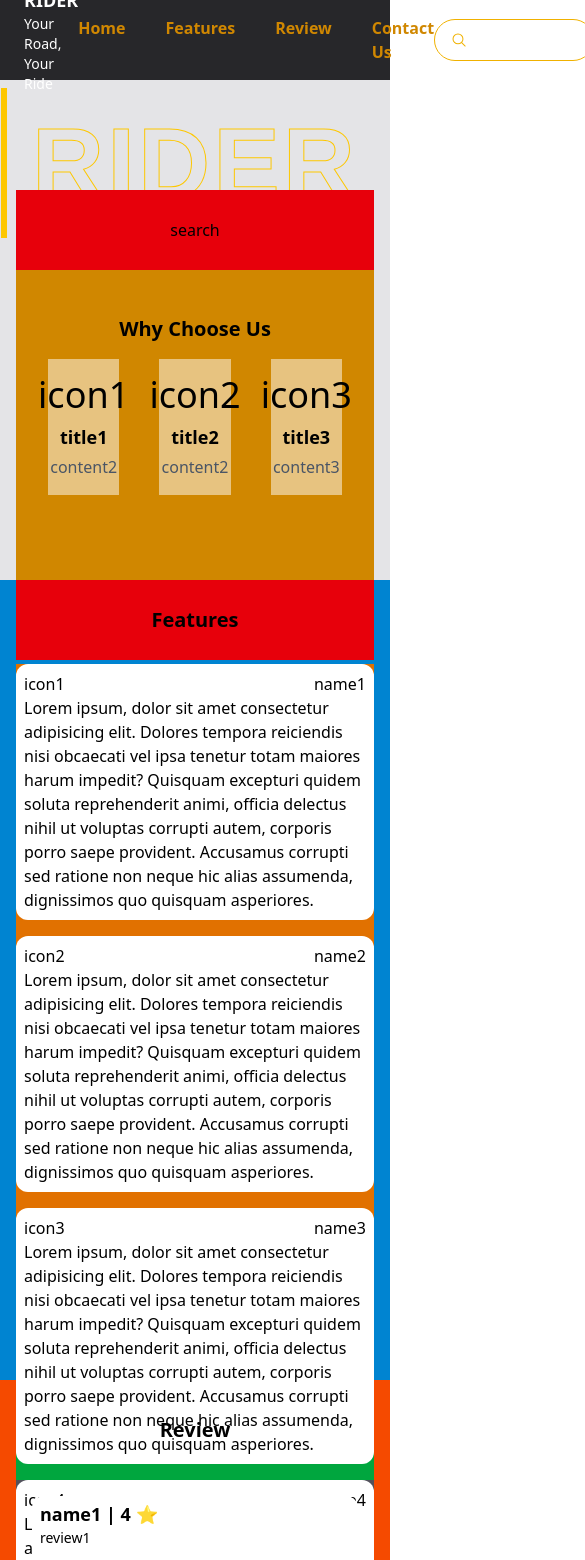
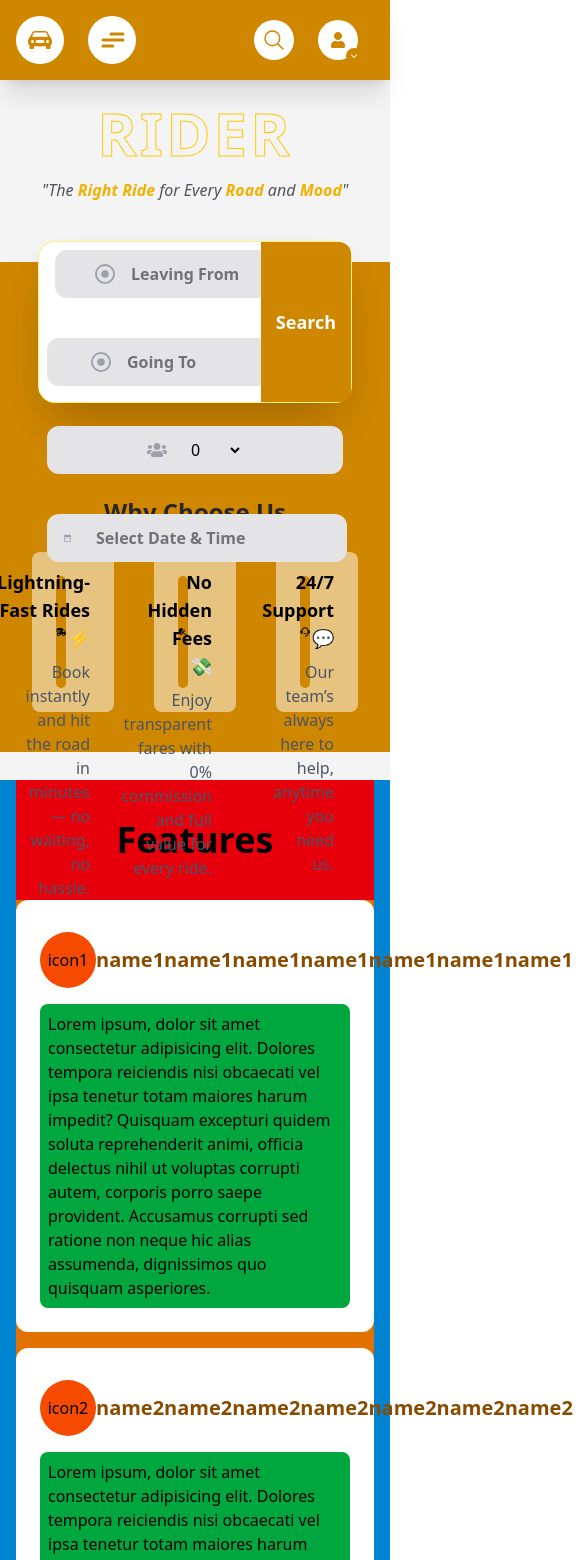
Before and after one commit to BadBoy-Github/RIDER, a React (Vite) app: page / in a window 390 px wide. Shown: the top 1560 px of the page, 585 px wide, since content can reach past the window. Built offline with nearby package versions, Linux system fonts and the light colour scheme.

Commit message:
every component alignment changed

```diff
--- a/index.html
+++ b/index.html
@@ -1,4 +1,4 @@
-<!doctype html>
+<!DOCTYPE html>
 <html lang="en">
   <head>
     <meta charset="UTF-8" />
--- a/package.json
+++ b/package.json
@@ -14,6 +14,7 @@
     "react": "^19.1.1",
     "react-dom": "^19.1.1",
     "react-icons": "^5.5.0",
+    "styled-components": "^6.1.19",
     "tailwindcss": "^4.1.14"
   },
   "devDependencies": {
--- a/src/components/Features.jsx
+++ b/src/components/Features.jsx
@@ -1,25 +1,25 @@
 const features = [
   {
     icon: "icon1",
-    name: "name1",
+    name: "name1name1name1name1name1name1name1",
     content:
       "Lorem ipsum, dolor sit amet consectetur adipisicing elit. Dolores tempora reiciendis nisi obcaecati vel ipsa tenetur totam maiores harum impedit? Quisquam excepturi quidem soluta reprehenderit animi, officia delectus nihil ut voluptas corrupti autem, corporis porro saepe provident. Accusamus corrupti sed ratione non neque hic alias assumenda, dignissimos quo quisquam asperiores.",
   },
   {
     icon: "icon2",
-    name: "name2",
+    name: "name2name2name2name2name2name2name2",
     content:
       "Lorem ipsum, dolor sit amet consectetur adipisicing elit. Dolores tempora reiciendis nisi obcaecati vel ipsa tenetur totam maiores harum impedit? Quisquam excepturi quidem soluta reprehenderit animi, officia delectus nihil ut voluptas corrupti autem, corporis porro saepe provident. Accusamus corrupti sed ratione non neque hic alias assumenda, dignissimos quo quisquam asperiores.",
   },
   {
     icon: "icon3",
-    name: "name3",
+    name: "name3name3name3name3name3name3name3",
     content:
       "Lorem ipsum, dolor sit amet consectetur adipisicing elit. Dolores tempora reiciendis nisi obcaecati vel ipsa tenetur totam maiores harum impedit? Quisquam excepturi quidem soluta reprehenderit animi, officia delectus nihil ut voluptas corrupti autem, corporis porro saepe provident. Accusamus corrupti sed ratione non neque hic alias assumenda, dignissimos quo quisquam asperiores.",
   },
   {
     icon: "icon4",
-    name: "name4",
+    name: "name4name4name4name4name4name4name4",
     content:
       "Lorem ipsum, dolor sit amet consectetur adipisicing elit. Dolores tempora reiciendis nisi obcaecati vel ipsa tenetur totam maiores harum impedit? Quisquam excepturi quidem soluta reprehenderit animi, officia delectus nihil ut voluptas corrupti autem, corporis porro saepe provident. Accusamus corrupti sed ratione non neque hic alias assumenda, dignissimos quo quisquam asperiores.",
   },
@@ -28,22 +28,22 @@ const features = [
 const Features = () => {
   return (
     <>
-      <section id="features" className="container mx-auto h-[800px]">
+      <section id="feature" className="container mx-auto h-fit">
         <div className="bg-sky-600 h-full px-4">
-          <div className="w-full flex items-center justify-center h-[10%] bg-red-600 text-xl font-semibold">
+          <div className="w-full flex items-center justify-center h-[10%] bg-red-600 text-4xl py-10 font-semibold">
             Features
           </div>
-          <div className="h-[80%] w-full grid grid-cols-1 lg:grid-cols-2 gap-4 my-1 bg-amber-600">
+          <div className="h-fit w-full grid grid-cols-1 lg:grid-cols-2 gap-4 bg-amber-600">
             {features.map((item, index) => (
               <div
-                className="bg-white rounded-xl p-2"
+                className="bg-white rounded-xl p-6 h-fit"
                 key={index}
               >
-                <div className="flex items-center justify-between">
-                  <div className="">{item.icon}</div>
-                  <div className="">{item.name}</div>
+                <div className="flex items-center justify-between pt-2 pb-4">
+                  <div className="bg-orange-600 h-14 w-14 rounded-full p-2 flex items-center justify-center">{item.icon}</div>
+                  <div className="text-yellow-800 font-bold text-xl">{item.name}</div>
                 </div>
-                <div className="">{item.content}</div>
+                <div className="bg-green-600 rounded-lg p-2">{item.content}</div>
               </div>
             ))}
           </div>
--- a/src/components/Header.jsx
+++ b/src/components/Header.jsx
@@ -3,6 +3,11 @@
 // Icons
 import { IoSearchOutline } from "react-icons/io5";
 import { FaUser } from "react-icons/fa";
+import { BsFillCarFrontFill } from "react-icons/bs";
+import { FaAngleDown } from "react-icons/fa6";
+
+// Components
+import styled from "styled-components";
 
 const Header = () => {
   // Smooth scroll function
@@ -20,64 +25,82 @@ const Header = () => {
   return (
     <>
       <div className="h-20 container mx-auto sticky top-0 z-50">
-        <div className="bg-zinc-800 h-full px-4 flex items-center justify-between">
+        <div className="bg-yellow-600 shadow-xl  h-full px-4 flex items-center justify-between">
+          <div className="flex items-center justify-start">
             <a href="/">
               <div className="flex group/logo cursor-pointer">
-              <div className="">
-                <img src="/logo.png" alt="RIDER logo" className="h-12 w-12" />
+                <div className="flex items-center justify-center bg-white p-2 rounded-full w-12 h-12 mr-2">
+                  <BsFillCarFrontFill className="text-yellow-600 group-hover/logo:scale-[120%] transition-all duration-500 size-6 " />
                 </div>
-              <div className="flex flex-col justify-center ml-2">
-                <div className="font-bold text-lg text-white group-hover/logo:text-yellow-400 transition-colors duration-500">
+                <div className="hidden lg:flex flex-col justify-center ml-2">
+                  <div className="font-bold text-lg text-zinc-100 group-hover/logo:text-white transition-colors duration-300">
                     RIDER
                   </div>
                   <div className="text-sm text-white">Your Road, Your Ride</div>
                 </div>
               </div>
             </a>
-          <div className="flex gap-10 text-yellow-600">
+            <div className="flex lg:hidden items-center justify-center ml-4 bg-white w-12 h-12 rounded-full">
+              <StyledWrapper>
+                <label className="hamburger">
+                  <input type="checkbox" />
+                  <svg viewBox="0 0 32 32">
+                    <path
+                      className="line line-top-bottom"
+                      d="M27 10 13 10C10.8 10 9 8.2 9 6 9 3.5 10.8 2 13 2 15.2 2 17 3.8 17 6L17 26C17 28.2 18.8 30 21 30 23.2 30 25 28.2 25 26 25 23.8 23.2 22 21 22L7 22"
+                    />
+                    <path className="line" d="M7 16 27 16" />
+                  </svg>
+                </label>
+              </StyledWrapper>
+            </div>
+          </div>
+
+          <div className=" hidden lg:flex gap-10 text-yellow-200">
             <a
-              href="/"
-              onClick={(e) => {
-                e.preventDefault();
-                window.scrollTo({ top: 0, behavior: "smooth" });
-              }}
-              className="hover:text-yellow-500 transition-colors duration-500 font-semibold"
+              href="#home"
+              onClick={(e) => handleSmoothScroll(e, "home")}
+              className="hover:text-white border-b-2 border-yellow-600 hover:border-white transition-colors duration-500 font-semibold"
             >
               Home
             </a>
             <a
               href="#features"
-              onClick={(e) => handleSmoothScroll(e, "features")}
-              className="hover:text-yellow-500 transition-colors  duration-500 font-semibold"
+              onClick={(e) => handleSmoothScroll(e, "feature")}
+              className="hover:text-white border-b-2 border-yellow-600 hover:border-white transition-colors  duration-500 font-semibold"
             >
-              Features
+              Feature
             </a>
             <a
               href="#review"
               onClick={(e) => handleSmoothScroll(e, "review")}
-              className="hover:text-yellow-500 transition-colors  duration-500 font-semibold"
+              className="hover:text-white border-b-2 border-yellow-600 hover:border-white transition-colors  duration-500 font-semibold"
             >
               Review
             </a>
             <a
               href="#contact"
               onClick={(e) => handleSmoothScroll(e, "contact")}
-              className="hover:text-yellow-500 transition-colors  duration-500 font-semibold"
+              className="hover:text-white border-b-2 border-yellow-600 hover:border-white transition-colors  duration-500 font-semibold"
             >
-              Contact Us
+              Contact
             </a>
           </div>
           <div className="flex gap-6">
-            <div className="border border-yellow-500 flex items-center w-40 py-2 px-4 rounded-full group">
-              <IoSearchOutline className="text-yellow-500 group-hover:scale-[120%] transition-all duration-500  mr-2 size-5" />
+            <div className="hidden lg:flex border border-zinc-200 items-center w-40 py-2 px-4 rounded-full group">
+              <IoSearchOutline className="text-white group-hover:scale-[120%] transition-all duration-500  mr-2 size-5" />
               <input
                 type="text"
-                className="outline-none bg-transparent placeholder-white text-white w-full"
+                className="outline-none bg-transparent placeholder-zinc-200 text-white w-full"
                 placeholder="Search..."
               />
             </div>
-            <div className="flex items-center justify-center bg-yellow-600 hover:bg-zinc-800 text-zinc-800 hover:text-yellow-600 rounded-full p-1 w-10 h-10 transition-colors duration-500 outline outline-zinc-800 hover:outline-yellow-600">
+            <div className="flex lg:hidden text-yellow-600 bg-white  items-center justify-center rounded-full w-10 h-10 hover:text-white hover:bg-yellow-600  transition-colors duration-500 cursor-pointer hover:outline">
+              <IoSearchOutline className="size-6" />
+            </div>
+            <div className="flex items-center justify-center bg-white hover:bg-yellow-600 text-yellow-600 hover:text-white rounded-full p-1 w-10 h-10 transition-colors duration-500  mr-4 relative group/arr cursor-pointer hover:outline">
               <FaUser className="" />
+              <FaAngleDown className="absolute -right-1 -bottom-1 bg-yellow-600 text-white rounded-full p-1 group-hover/arr:bg-white group-hover/arr:text-yellow-600 transition-colors duration-500  " />
             </div>
           </div>
         </div>
@@ -86,4 +109,44 @@ const Header = () => {
   );
 };
 
+const StyledWrapper = styled.div`
+  .hamburger {
+    cursor: pointer;
+  }
+
+  .hamburger input {
+    display: none;
+  }
+
+  .hamburger svg {
+    height: 2em;
+
+    transition: transform 600ms cubic-bezier(0.4, 0, 0.2, 1);
+  }
+
+  .line {
+    fill: none;
+    stroke: #cf8600;
+    stroke-linecap: round;
+    stroke-linejoin: round;
+    stroke-width: 3;
+
+    transition: stroke-dasharray 600ms cubic-bezier(0.4, 0, 0.2, 1),
+      stroke-dashoffset 600ms cubic-bezier(0.4, 0, 0.2, 1);
+  }
+
+  .line-top-bottom {
+    stroke-dasharray: 12 63;
+  }
+
+  .hamburger input:checked + svg {
+    transform: rotate(-45deg);
+  }
+
+  .hamburger input:checked + svg .line-top-bottom {
+    stroke-dasharray: 20 300;
+    stroke-dashoffset: -32.42;
+  }
+`;
+
 export default Header;
--- a/src/components/LandingPage.jsx
+++ b/src/components/LandingPage.jsx
@@ -1,27 +1,38 @@
+
+// Components
+import Search from "./Search";
+
+// Icons
+import { FaShippingFast } from "react-icons/fa";
+import { GiRobber } from "react-icons/gi";
+import { RiCustomerService2Fill } from "react-icons/ri";
+
 const desc = [
   {
-    icon: "icon1",
-    title: "title1",
-    content: "content2",
+    icon: <FaShippingFast />,
+    title: "Lightning-Fast Rides ⚡",
+    content:
+      "Book instantly and hit the road in minutes — no waiting, no hassle.",
   },
   {
-    icon: "icon2",
-    title: "title2",
-    content: "content2",
+    icon: <GiRobber />,
+    title: "No Hidden Fees 💸",
+    content:
+      "Enjoy transparent fares with 0% commission and full value for every ride.",
   },
   {
-    icon: "icon3",
-    title: "title3",
-    content: "content3",
+    icon: <RiCustomerService2Fill />,
+    title: "24/7 Support 💬",
+    content: "Our team’s always here to help, anytime you need us.",
   },
 ];
 
 const LandingPage = () => {
   return (
-    <div className="container mx-auto h-[500px] lg:h-[600px]">
-      <div className="h-full px-4 bg-zinc-200">
-        <div className="h-[30%] lg:h-[40%] flex flex-col items-center justify-start pb-10 lg:justify-center pt-2 lg:pt-0 text-white">
-          <h1 className="text-[50px] font-bold ">
+    <section id="home" className="container mx-auto h-[700px] lg:h-[700px]">
+      <div className="h-full bg-zinc-100">
+        <div className="h-[26%] lg:h-[40%] flex flex-col items-center justify-start pb-10 lg:justify-center pt-2 lg:pt-0 text-white">
+          <h1 className="text-[30px] lg:text-[50px] font-bold ">
             <button class="button" data-text="Awesome">
               <span class="actual-text">&nbsp;RIDER&nbsp;</span>
               <span aria-hidden="true" class="hover-text">
@@ -29,7 +40,7 @@ const LandingPage = () => {
               </span>
             </button>
           </h1>
-          <p className="text-lg text-zinc-800">
+          <p className="text-[16px] lg:text-lg text-zinc-600">
             <em>
               "The <b className="text-yellow-500">Right Ride</b> for Every{" "}
               <b className="text-yellow-500">Road</b> and{" "}
@@ -38,26 +49,32 @@ const LandingPage = () => {
           </p>
         </div>
 
-        <div className="h-[70%] lg:h-[60%] bg-yellow-600 flex flex-col items-center justify-center relative">
-          <h2 className="text-xl font-semibold mb-4">Why Choose Us</h2>
+        <div className="h-[70%] lg:h-[60%] bg-yellow-600 flex flex-col items-center justify-end pb-10 relative">
+          <h2 className=" mb-6 heading">Why Choose Us</h2>
           <div className="grid grid-cols-3 px-8 w-full gap-10">
             {desc.map((item, index) => (
               <div
                 key={index}
-                className="bg-white/50 p-4 text-center flex flex-col items-center"
+                className="bg-white/50 p-2 text-end flex flex-col justify-center items-center h-40 rounded-lg"
               >
-                <div className="text-4xl">{item.icon}</div>
-                <div className="text-lg font-semibold mt-2">{item.title}</div>
-                <div className="text-gray-600 mt-1">{item.content}</div>
+                <div className="flex items-center justify-between w-full h-full px-4">
+                  <div className=" bg-yellow-600 w-28 h-28 rounded-lg flex items-center justify-center overflow-hidden text-5xl">{item.icon}</div>
+                  <div className="flex flex-col items-end justify-start h-full w-[70%]">
+                    <div className="text-lg font-semibold mt-2">
+                      {item.title}
+                    </div>
+                    <div className="text-gray-600 mt-2">{item.content}</div>
+                  </div>
+                </div>
               </div>
             ))}
           </div>
-          <div className="absolute bg-red-600 w-full -top-10 h-20  flex items-center justify-center">
-            search
+          <div className="absolute w-full -top-10 h-[200px]  flex items-center justify-center">
+            <Search />
           </div>
         </div>
       </div>
-    </div>
+    </section>
   );
 };
 
--- a/src/components/Review.jsx
+++ b/src/components/Review.jsx
@@ -1,40 +1,56 @@
 
 const reviews = [
   {
-        name: "name1",
-        review: "review1",
-        rating: 4,
+    name: "Sharath",
+    review:
+      "Lorem, ipsum dolor sit amet consectetur adipisicing elit. Exercitationem doloremque sunt obcaecati, voluptas incidunt esse nam eos quidem quibusdam eligendi!",
+    rating: "⭐⭐⭐⭐",
   },
   {
-        name: "name2",
-        review: "review2",
-        rating: 5,
+    name: "Gowtham Prakash",
+    review:
+      "Lorem, ipsum dolor sit amet consectetur adipisicing elit. Exercitationem doloremque sunt obcaecati, voluptas incidunt esse nam eos quidem quibusdam eligendi!",
+    rating: "⭐⭐⭐⭐⭐",
   },
   {
-        name: "name3",
-        review: "review3",
-        rating: 3,
+    name: "Shalini",
+    review:
+      "Lorem, ipsum dolor sit amet consectetur adipisicing elit. Exercitationem doloremque sunt obcaecati, voluptas incidunt esse nam eos quidem quibusdam eligendi!",
+    rating: "⭐⭐⭐",
   },
   {
-        name: "name4",
-        review: "review4",
-        rating: 2,
-    }
-]
+    name: "Vinay",
+    review:
+      "Lorem, ipsum dolor sit amet consectetur adipisicing elit. Exercitationem doloremque sunt obcaecati, voluptas incidunt esse nam eos quidem quibusdam eligendi!",
+    rating: "⭐⭐⭐⭐",
+  },
+  {
+    name: "Balaji",
+    review:
+      "Lorem, ipsum dolor sit amet consectetur adipisicing elit. Exercitationem doloremque sunt obcaecati, voluptas incidunt esse nam eos quidem quibusdam eligendi!",
+    rating: "⭐⭐⭐⭐⭐",
+  },
+  {
+    name: "Ranjini",
+    review:
+      "Lorem, ipsum dolor sit amet consectetur adipisicing elit. Exercitationem doloremque sunt obcaecati, voluptas incidunt esse nam eos quidem quibusdam eligendi!",
+      rating: "⭐⭐⭐"
+  },
+];
 
 const Review = () => {
   return (
     <>
-      <section id="review" className="h-[600px] container mx-auto">
+      <section id="review" className="h-fit container mx-auto">
         <div className="bg-orange-600 h-full w-full px-4">
-          <div className="flex items-center justify-center bg-green-600 text-xl font-semibold h-[100px]">
+          <div className="flex items-center justify-center bg-green-600 text-4xl py-10 font-semibold h-[100px]">
             Review
           </div>
-          <div className="bg-zinc-600 h-[500px] grid grid-cols-1 lg:grid-cols-2 gap-4 p-4">
+          <div className="bg-zinc-600 h-fit grid grid-cols-1 lg:grid-cols-2 gap-4">
             {reviews.map((item, index) => (
-              <div key={index} className="bg-white px-2 py-1 rounded-xl">
+              <div key={index} className="bg-white p-4 rounded-xl h-fit">
                 <div className="text-lg font-semibold">
-                  {item.name} | {item.rating} ⭐
+                  {item.name} | {item.rating}
                 </div>
                 <div className="text-sm">{item.review}</div>
               </div>
--- /dev/null
+++ b/src/components/Search.jsx
@@ -0,0 +1,66 @@
+
+// Icons
+import { FaRegCircleDot } from "react-icons/fa6";
+import { FaUsers } from "react-icons/fa";
+import { MdDateRange } from "react-icons/md";
+
+const Search = () => {
+  return (
+    <>
+      <div className="w-full h-full flex items-center justify-center">
+        <div className="bg-white ring ring-yellow-200 w-[80%] h-[80%] rounded-2xl grid grid-cols-1 sm:grid-cols-2 lg:grid-cols-5 items-center justify-start gap-10 shadow-2xl relative p-2">
+          <div className="flex items-center justify-center gap-3 bg-zinc-200 py-2 px-4 rounded-xl ml-2">
+            <FaRegCircleDot className="text-zinc-400 size-5" />
+            <input
+              type="text"
+              placeholder="Leaving From"
+              className="w-44 outline-none transition-all p-1 placeholder:font-semibold"
+            />
+          </div>
+          <div className="flex items-center justify-center gap-3 bg-zinc-200 py-2 px-4 rounded-xl">
+            <FaRegCircleDot className="text-zinc-400 size-5" />
+            <input
+              type="text"
+              placeholder="Going To"
+              className="w-44 outline-none transition-all p-1 placeholder:font-semibold"
+            />
+          </div>
+          <div className="flex items-center justify-center gap-3 bg-zinc-200 py-2 px-4 rounded-xl">
+            <FaUsers className="text-zinc-400 size-5" />
+            <select
+              id="pcount"
+              name="pcount"
+              className="w-16 px-2 py-1 outline-none"
+              required
+            >
+              <option value="" disabled selected>
+                0
+              </option>
+              <option value="male">1</option>
+              <option value="female">2</option>
+              <option value="other">3</option>
+              <option value="prefer-not-to-say">4</option>
+            </select>
+          </div>
+          <div className="flex items-center justify-center gap-3 bg-zinc-200 py-2 px-4 rounded-xl w-[300px]">
+            <MdDateRange className="text-zinc-400 size-5" />
+            <input
+              type="text"
+              placeholder="Select Date & Time"
+              onFocus={(e) => (e.target.type = "datetime-local")}
+              onBlur={(e) => !e.target.value && (e.target.type = "text")}
+              className=" p-1 outline-none bg-transparent placeholder:font-semibold ml-2"
+            />
+          </div>
+          <div className=" absolute right-0 bg-yellow-600 w-[90px] h-full rounded-r-xl text-white font-semibold text-lg flex items-center justify-center cursor-pointer group">
+            <p className="group-hover:scale-125 transition-all duration-300">
+              Search
+            </p>
+          </div>
+        </div>
+      </div>
+    </>
+  );
+}
+
+export default Search;
--- a/src/index.css
+++ b/src/index.css
@@ -1,7 +1,11 @@
 @import "tailwindcss";
 
-/* From Uiverse.io by satyamchaudharydev */
-/* === removing default button style ===*/
+body::selection {
+    background: #fdc700;
+    color: #000;
+}
+
+
 .button {
     margin: 0;
     height: auto;
@@ -20,14 +24,13 @@
     letter-spacing: 3px;
     text-decoration: none;
     font-size: var(--fs-size);
-    font-family: "Arial";
     position: relative;
     text-transform: uppercase;
     color: transparent;
     -webkit-text-stroke: 1px var(--text-stroke-color);
 }
 
-/* this is the text, when you hover on button */
+/* this is the text, when you hover */
 .hover-text {
     position: absolute;
     box-sizing: border-box;
@@ -35,7 +38,7 @@
     color: var(--animation-color);
     width: 0%;
     inset: 0;
-    border-right: var(--border-right) solid var(--animation-color);
+    /* border-right: var(--border-right) solid var(--animation-color); */
     overflow: hidden;
     transition: 0.5s;
     -webkit-text-stroke: 1px var(--animation-color);
@@ -46,3 +49,8 @@
     width: 100%;
     filter: drop-shadow(0 0 23px var(--animation-color))
 }
+
+/* All heading and subheading */
+.heading {
+    @apply text-2xl font-bold text-zinc-800;
+}
```
Also changed, not shown: src/components/Contact.jsx (+11 -9 lines), src/components/Footer.jsx (+61 -7 lines), public/logo.png, 1 other file (tests, documents, lock files or other folders). Lines whose indentation alone changed are shown as unchanged.
